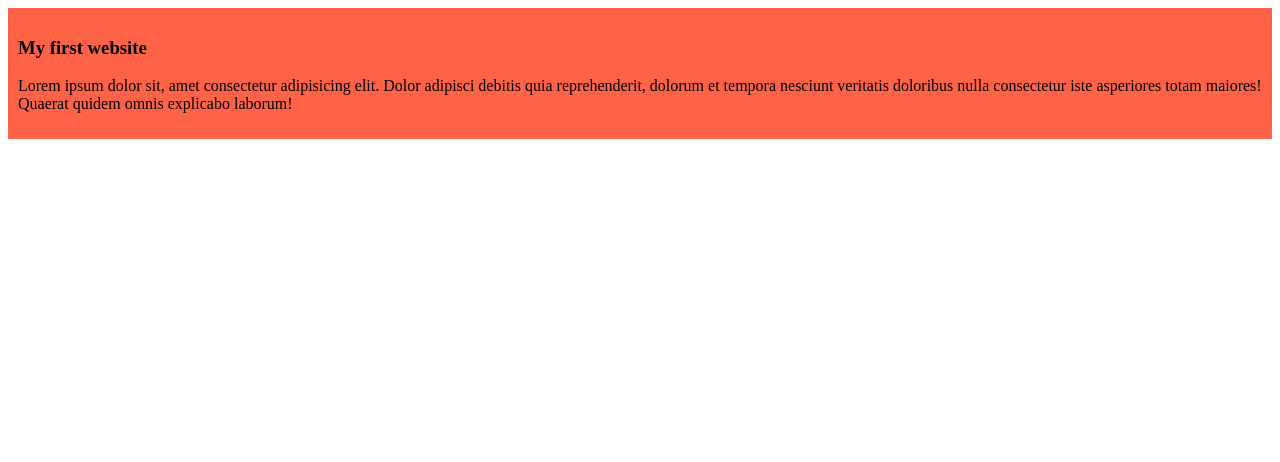
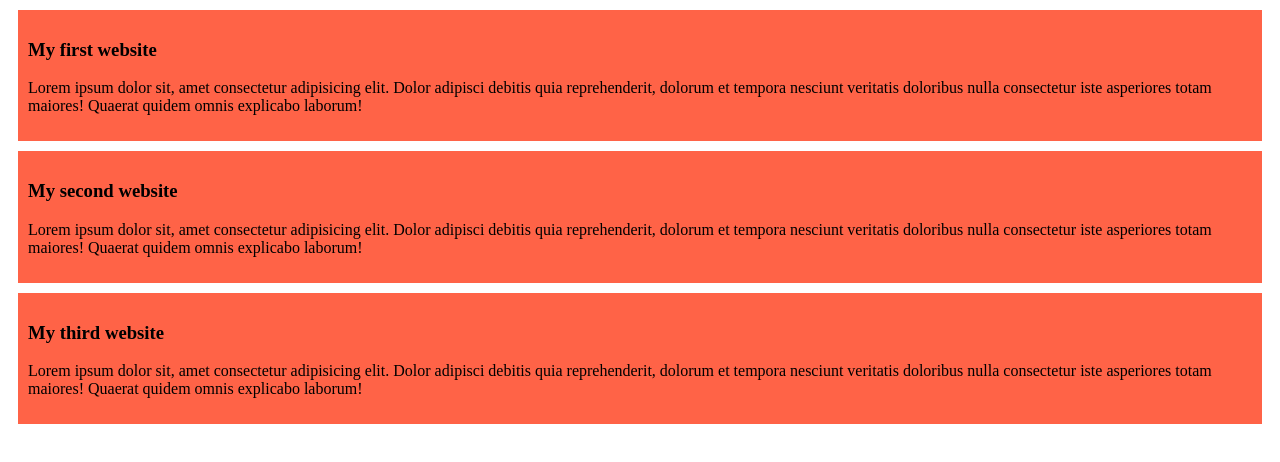
Before and after one commit to Mehedi-p-Hero/my-simple-website, a plain HTML site: page index.html in a window 1280 px wide. Drawn offline with Linux system fonts and the light colour scheme.

Commit message:
added 2nd & 3rd blog

```diff
--- a/Styles/blog.css
+++ b/Styles/blog.css
@@ -1,4 +1,5 @@
 div{
     background-color: tomato;
     padding: 10px;
+    margin: 10px;
 }
--- a/index.html
+++ b/index.html
@@ -11,6 +11,14 @@
         <h3>My first website</h3>
         <p>Lorem ipsum dolor sit, amet consectetur adipisicing elit. Dolor adipisci debitis quia reprehenderit, dolorum et tempora nesciunt veritatis doloribus nulla consectetur iste asperiores totam maiores! Quaerat quidem omnis explicabo laborum!</p>
     </div>
+    <div>
+        <h3>My second website</h3>
+        <p>Lorem ipsum dolor sit, amet consectetur adipisicing elit. Dolor adipisci debitis quia reprehenderit, dolorum et tempora nesciunt veritatis doloribus nulla consectetur iste asperiores totam maiores! Quaerat quidem omnis explicabo laborum!</p>
+    </div>
+    <div>
+        <h3>My third website</h3>
+        <p>Lorem ipsum dolor sit, amet consectetur adipisicing elit. Dolor adipisci debitis quia reprehenderit, dolorum et tempora nesciunt veritatis doloribus nulla consectetur iste asperiores totam maiores! Quaerat quidem omnis explicabo laborum!</p>
+    </div>
 
 </body>
 </html>
```
